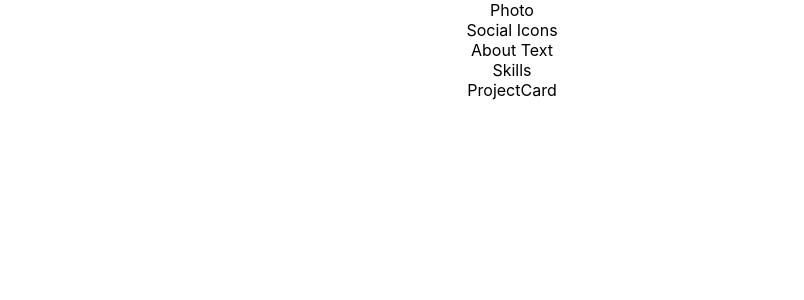
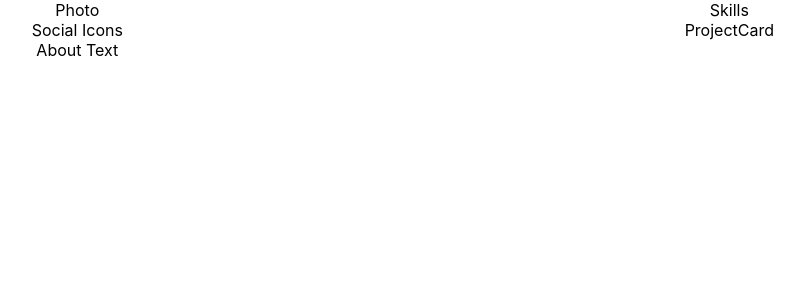
Before and after one commit to coleman-buffa/material-ui-portfolio, a React (Create React App) app in the folder client/: page / in a window 1280 px wide. Shown: the top 300 px of the page, without its empty margins (128-932 px from the left). Built offline with nearby package versions, Linux system fonts and the light colour scheme.

Commit message:
Apply grid layout to App level components and Bio level components.

```diff
--- a/client/src/App.js
+++ b/client/src/App.js
@@ -1,6 +1,6 @@
 import './App.css';
 import NavBar from "./components/navbar/navbar";
-import Container from "@material-ui/core/container";
+import { Container, Grid } from "@material-ui/core";
 import Bio from "./components/bio/bio";
 import Projects from "./components/projects/projects";
 
@@ -8,10 +8,14 @@
 function App() {
   return (
     <div className="App">
-      <Container>
-        <Bio/>
-      <Projects/>
-      </Container>
+      <Grid container spacing={3}>
+        <Grid item xs={12} md={4}>
+          <Bio />
+        </Grid>
+        <Grid item xs={12} md={8}>
+          <Projects />
+        </Grid>
+      </Grid>
 
     </div>
   );
--- a/client/src/components/bio/bio.js
+++ b/client/src/components/bio/bio.js
@@ -1,15 +1,22 @@
-import React from 'react';
+import React from "react";
+import {Grid} from "@material-ui/core";
 import Photo from "../photo/photo";
 import SocialIcons from "../socialicons/socialicons";
 import AboutText from "../abouttext/abouttext";
 
-function Bio () {
-  return(
-    <div>
-      <Photo/>
-      <SocialIcons/>
-      <AboutText/>
-    </div>
+function Bio() {
+  return (
+    <Grid container space={2}>
+      <Grid item xs={6} md={12}>
+        <Photo />
+      </Grid>
+      <Grid item xs={6} md={12}>
+        <SocialIcons />
+      </Grid>
+      <Grid item xs={12}>
+        <AboutText />
+      </Grid>
+    </Grid>
   );
 }
 
```
